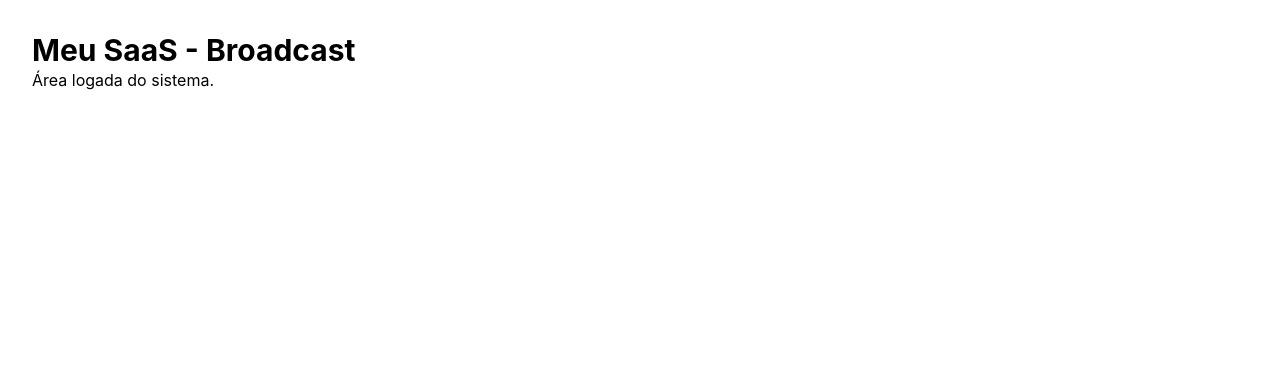
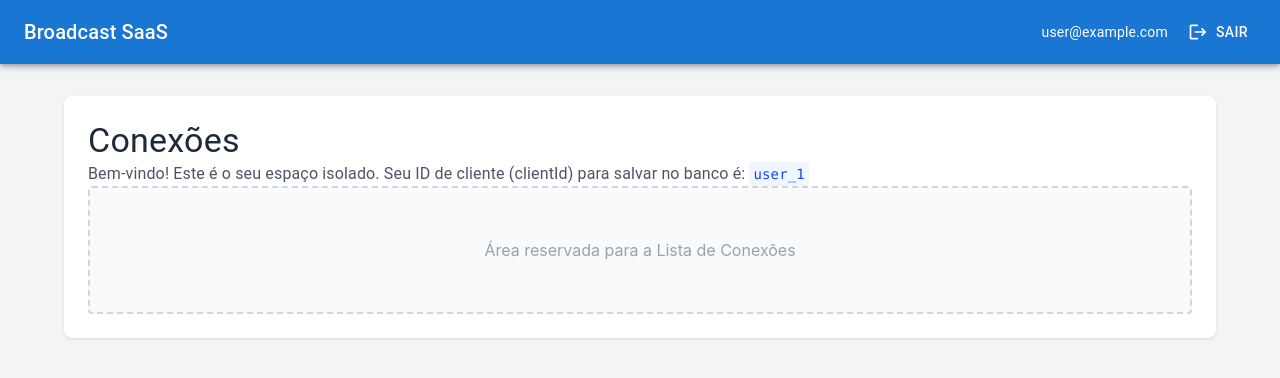
Before and after one commit to julianomatos-ai/broadcast, a React (Vite) app in the folder web/: page /dashboard in a window 1280 px wide. Shown: the top 378 px of the page. Built offline with nearby package versions, Linux system fonts and the light colour scheme; no server answers; sample sign-in values are in the browser's storage.

Commit message:
feat: enhance Dashboard component with user email display and logout functionality

```diff
--- a/web/src/pages/Dashboard.tsx
+++ b/web/src/pages/Dashboard.tsx
@@ -1,8 +1,74 @@
+import { useNavigate } from "react-router-dom";
+import { signOut } from "firebase/auth";
+import { auth } from "../../firebase";
+import { useAuth } from "../contexts/AuthContext";
+import { AppBar, Toolbar, Typography, Button, Container, Box } from "@mui/material";
+import LogoutIcon from '@mui/icons-material/Logout';
+
 export function Dashboard() {
+  const navigate = useNavigate();
+  const { user } = useAuth(); // Extraindo o usuário logado do nosso Contexto!
+
+  // Função pura para deslogar
+  const handleLogout = async () => {
+    try {
+      await signOut(auth);
+      // O signOut do Firebase vai limpar a sessão.
+      // Nosso ProtectedRoute vai perceber e mandar o usuário pro /login automaticamente,
+      // mas podemos forçar o navigate aqui também por garantia.
+      navigate("/login");
+    } catch (error) {
+      console.error("Erro ao fazer logout", error);
+    }
+  };
+
   return (
-    <div className="p-8">
-      <h1 className="text-3xl font-bold">Meu SaaS - Broadcast</h1>
-      <p>Área logada do sistema.</p>
+    // Tailwind cuidando do fundo da tela inteira
+    <div className="min-h-screen bg-gray-100">
+
+      {/* NavBar Superior com Material UI */}
+      <AppBar position="static">
+        <Toolbar>
+          <Typography variant="h6" component="div" sx={{ flexGrow: 1 }}>
+            Broadcast SaaS
+          </Typography>
+
+          {/* Mostra o e-mail do usuário (esconde em telas muito pequenas com Tailwind) */}
+          <Typography variant="body2" sx={{ mr: 2 }} className="hidden sm:block">
+            {user?.email}
+          </Typography>
+
+          <Button
+            color="inherit"
+            onClick={handleLogout}
+            startIcon={<LogoutIcon />}
+          >
+            Sair
+          </Button>
+        </Toolbar>
+      </AppBar>
+
+      {/* Container Central para o conteúdo principal */}
+      <Container maxWidth="lg" className="mt-8">
+        <Box className="rounded-lg bg-white p-6 shadow-sm">
+          <Typography variant="h4" className="mb-4 font-bold text-gray-800">
+            Conexões
+          </Typography>
+
+          <Typography variant="body1" className="mb-6 text-gray-600">
+            Bem-vindo! Este é o seu espaço isolado. Seu ID de cliente (clientId) para salvar no banco é:{" "}
+            <span className="rounded bg-blue-50 p-1 font-mono text-sm text-blue-700">
+              {user?.uid}
+            </span>
+          </Typography>
+
+          {/* O componente de CRUD das conexões entrará aqui em breve */}
+          <div className="flex h-32 items-center justify-center rounded border-2 border-dashed border-gray-300 bg-gray-50">
+            <span className="text-gray-400">Área reservada para a Lista de Conexões</span>
+          </div>
+
+        </Box>
+      </Container>
     </div>
   );
 }
```
